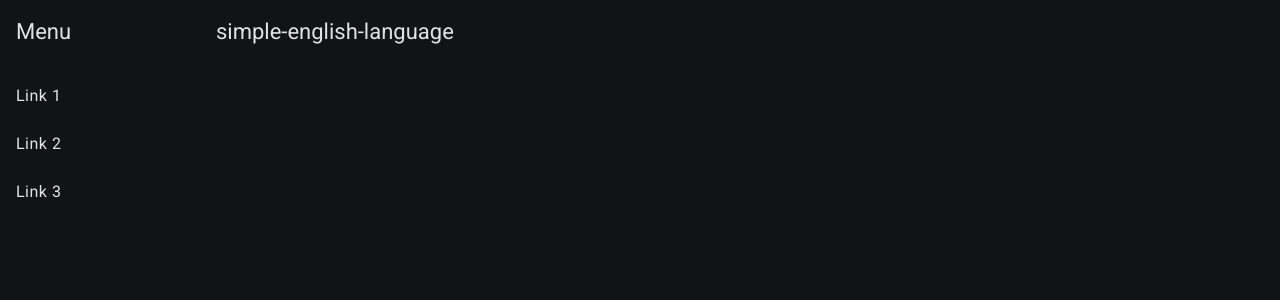
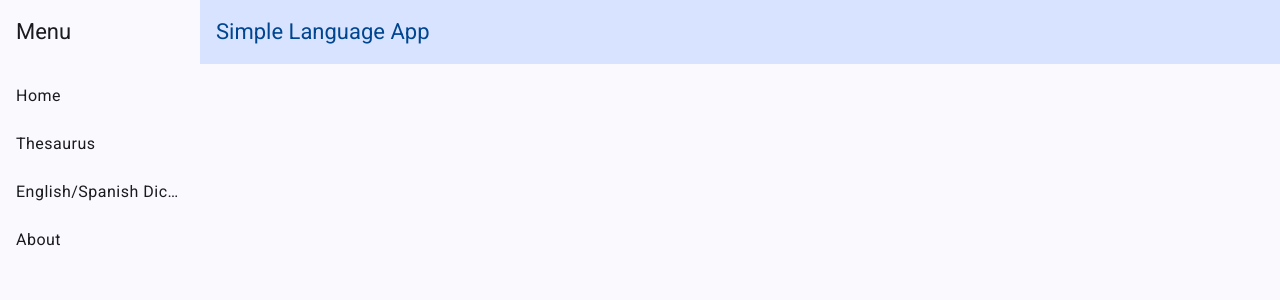
Before and after one commit to macedoe/dictionaries-workspace, an Angular app: page / in a window 1280 px wide. Shown: the top 300 px of the page. Built offline with nearby package versions, Linux system fonts and the light colour scheme.

Commit message:
refactor: update simple navigation component and styles for improved UI

```diff
--- a/angular.json
+++ b/angular.json
@@ -54,7 +54,6 @@
               }
             ],
             "styles": [
-              "@angular/material/prebuilt-themes/cyan-orange.css",
               "projects/simple-english-language/src/styles.scss"
             ],
             "scripts": []
--- a/projects/simple-english-language/src/app/common/components/simple-nav/simple-nav.component.html
+++ b/projects/simple-english-language/src/app/common/components/simple-nav/simple-nav.component.html
@@ -6,21 +6,22 @@
         [attr.role]="(isHandset$ | async) ? 'dialog' : 'navigation'"
         [mode]="(isHandset$ | async) ? 'over' : 'side'"
         [opened]="(isHandset$ | async) === false">
-        <mat-toolbar color="primary">Menu</mat-toolbar>
+        <mat-toolbar>Menu</mat-toolbar>
         <mat-nav-list>
-            <a mat-list-item href="#">Link 1</a>
-            <a mat-list-item href="#">Link 2</a>
-            <a mat-list-item href="#">Link 3</a>
+            <a mat-list-item href="#">Home</a>
+            <a mat-list-item href="#">Thesaurus</a>
+            <a mat-list-item href="#">English/Spanish Dictionary</a>
+            <a mat-list-item href="#">About</a>
         </mat-nav-list>
     </mat-sidenav>
     <mat-sidenav-content>
-        <mat-toolbar color="primary">
+        <mat-toolbar color="primary" class="primary-toolbar">
             @if (isHandset$ | async) {
-                <button type="button" aria-label="Toggle sidenav" mat-icon-button (click)="drawer.toggle()">
-                    <mat-icon aria-label="Side nav toggle icon">menu</mat-icon>
+                <button mat-icon-button class="primary-menu-button" (click)="drawer.toggle()">
+                    <mat-icon>menu</mat-icon>
                 </button>
             }
-            <span>simple-english-language</span>
+            <span [class.pad-title]="(isHandset$ | async) === false">{{title}}</span>
         </mat-toolbar>
 
         <router-outlet />
--- a/projects/simple-english-language/src/app/common/components/simple-nav/simple-nav.component.scss
+++ b/projects/simple-english-language/src/app/common/components/simple-nav/simple-nav.component.scss
@@ -1,9 +1,13 @@
+@use "@angular/material" as mat;
+
 .sidenav-container {
   height: 100%;
 }
 
 .sidenav {
   width: 200px;
+  background: var(--mat-sys-surface);
+  color: var(--mat-sys-on-surface);
 }
 
 .sidenav .mat-toolbar {
@@ -13,5 +17,33 @@
 .mat-toolbar.mat-primary {
   position: sticky;
   top: 0;
+  height: 64px;
   z-index: 1;
 }
+
+.primary-toolbar {
+  background: var(--mat-sys-primary-container);
+  color: var(--mat-sys-on-primary-container);
+  padding: 0;
+}
+
+.primary-menu-button {
+  position: sticky;
+
+  width: 52px !important;
+  height: 52px !important;
+  line-height: 52px !important;
+
+  .mat-icon {
+    width: 36px !important;
+    height: 36px !important;
+    line-height: 36px !important;
+  }
+  .material-icons {
+    font-size: 36px !important;
+  }
+}
+
+.pad-title {
+  padding: 0 16px;
+}
--- a/projects/simple-english-language/src/app/common/components/simple-nav/simple-nav.component.ts
+++ b/projects/simple-english-language/src/app/common/components/simple-nav/simple-nav.component.ts
@@ -19,6 +19,7 @@ import { map, shareReplay } from 'rxjs/operators';
 })
 export class SimpleNavComponent {
     private breakpointObserver = inject(BreakpointObserver);
+    title = 'Simple Language App';
 
     isHandset$: Observable<boolean> = this.breakpointObserver.observe(Breakpoints.Handset).pipe(
         map(result => result.matches),
--- a/projects/simple-english-language/src/styles.scss
+++ b/projects/simple-english-language/src/styles.scss
@@ -7,8 +7,8 @@ html {
         (
             color: (
                 primary: mat.$azure-palette,
-                tertiary: mat.$yellow-palette,
-                theme-type: dark
+                tertiary: mat.$rose-palette,
+                theme-type: light
             ),
             typography: Roboto,
             density: 0
```
